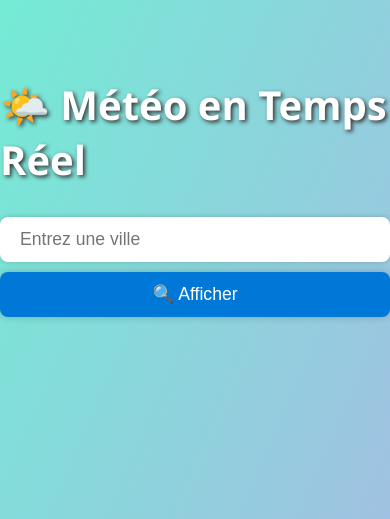
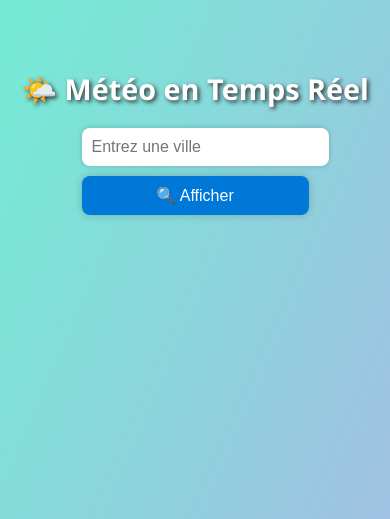
Before and after one commit to ZakariaRochdi/meteo-webapp, a Flask app: page / in a window 390 px wide. Shown: the top 519 px of the page. Run offline with Flask 3, Linux system fonts and the light colour scheme.

Commit message:
Update index.html

```diff
--- a/templates/index.html
+++ b/templates/index.html
@@ -100,6 +100,37 @@
         text-align: center;
       }
     }
+    @media (max-width: 480px) {
+  h1 {
+    font-size: 1.8em;
+    margin-bottom: 20px;
+    text-align: center;
+  }
+
+  form {
+    flex-direction: column;
+    gap: 10px;
+  }
+
+  input[type="text"], button {
+    width: 100%;
+    font-size: 1em;
+    padding: 10px;
+  }
+
+  .info {
+    padding: 20px;
+    font-size: 1em;
+  }
+
+  .info p {
+    font-size: 1em;
+  }
+
+  .info h2 {
+    font-size: 1.2em;
+  }
+}
   </style>
 </head>
 <body>
```
